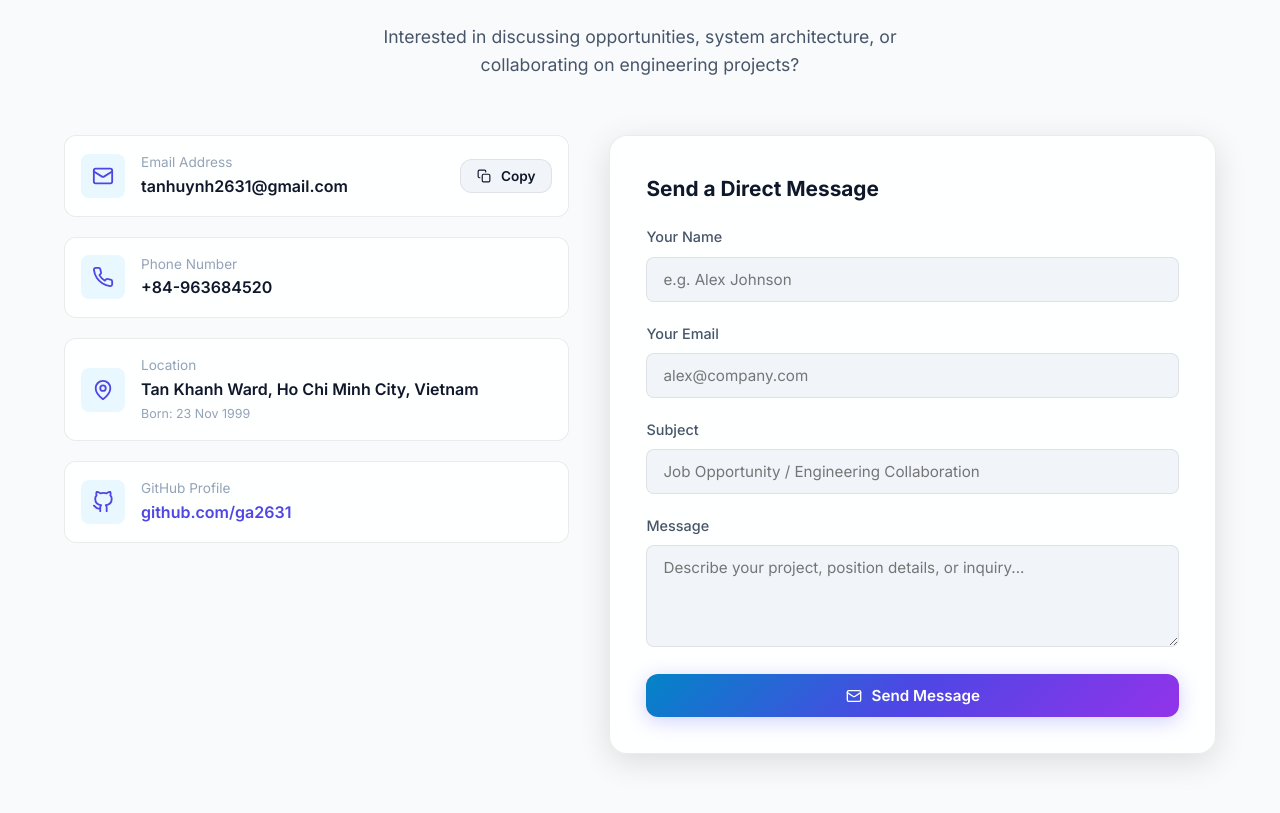
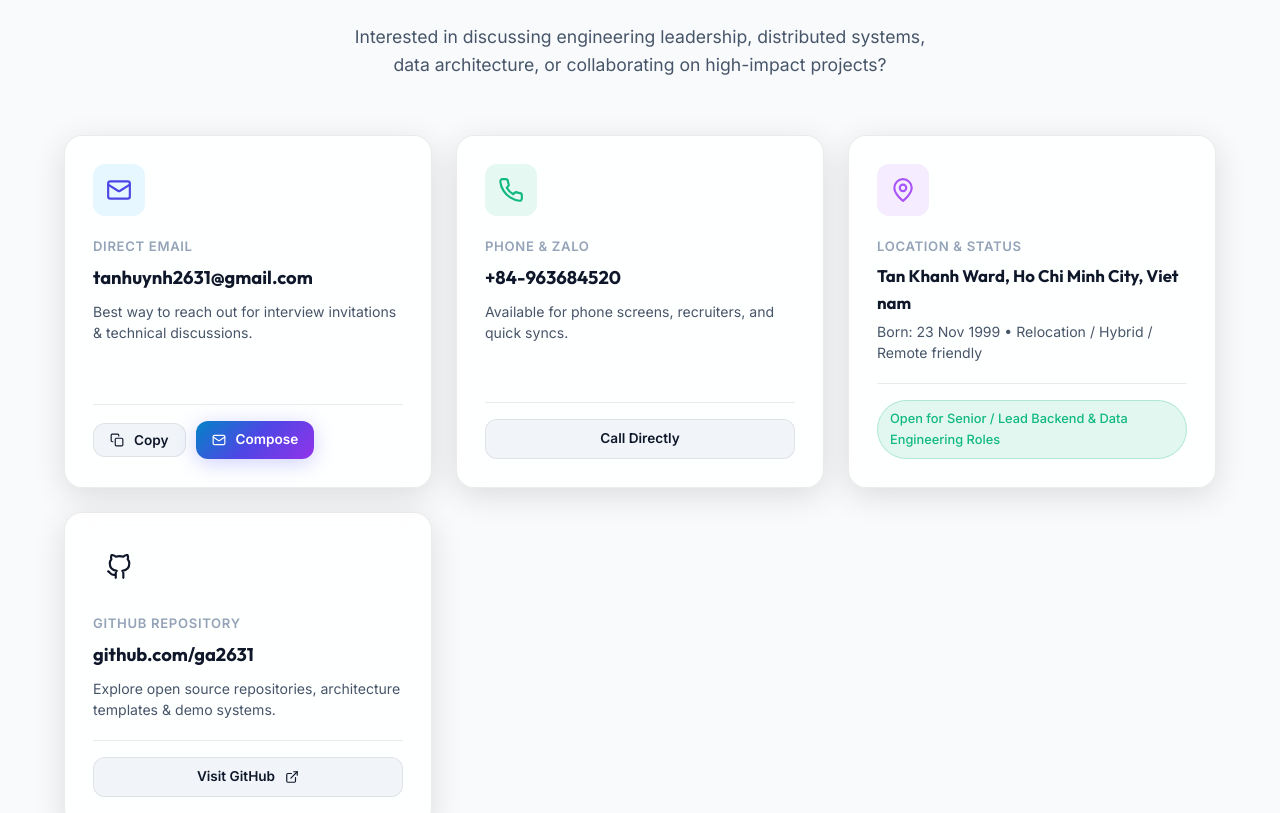
Before and after one commit to ga2631/ga2631.github.io, a React (Vite) app: page / in a window 1280 px wide. Shown: the part 10580-11393 px from the top of the page. Built offline with nearby package versions, Linux system fonts and the light colour scheme.

Commit message:
refactor: replace contact form with card-based layout in Contact component

```diff
--- a/src/components/Contact.tsx
+++ b/src/components/Contact.tsx
@@ -1,6 +1,6 @@
 import React, { useState } from 'react';
 import { PersonalInfo } from '../types/index.ts';
-import { MailIcon, MapPinIcon, CopyIcon, CheckIcon, GithubIcon, LinkedinIcon } from './Icons.tsx';
+import { MailIcon, MapPinIcon, CopyIcon, CheckIcon, GithubIcon, LinkedinIcon, ExternalLinkIcon } from './Icons.tsx';
 
 interface ContactProps {
   data: PersonalInfo;
@@ -8,8 +8,6 @@ interface ContactProps {
 
 export const Contact: React.FC<ContactProps> = ({ data }) => {
   const [copied, setCopied] = useState(false);
-  const [formData, setFormData] = useState({ name: '', email: '', subject: '', message: '' });
-  const [submitted, setSubmitted] = useState(false);
 
   const copyEmailToClipboard = async () => {
     try {
@@ -17,19 +15,9 @@ export const Contact: React.FC<ContactProps> = ({ data }) => {
       setCopied(true);
       setTimeout(() => setCopied(false), 2500);
     } catch {
-      // Fallback
       setCopied(true);
       setTimeout(() => setCopied(false), 2500);
     }
-  };
-
-  const handleSubmit = (e: React.FormEvent) => {
-    e.preventDefault();
-    setSubmitted(true);
-    setTimeout(() => {
-      setSubmitted(false);
-      setFormData({ name: '', email: '', subject: '', message: '' });
-    }, 4000);
   };
 
   return (
@@ -41,28 +29,30 @@ export const Contact: React.FC<ContactProps> = ({ data }) => {
           </span>
           <h2 className="section-title">Get In Touch</h2>
           <p className="section-subtitle">
-            Interested in discussing opportunities, system architecture, or collaborating on engineering projects?
+            Interested in discussing engineering leadership, distributed systems, data architecture, or collaborating on high-impact projects?
           </p>
         </div>
 
-        <div className="contact-grid">
-          {/* Left Column: Direct Info & Quick Copy */}
-          <div className="contact-info-list">
-            <div className="contact-info-item">
-              <div className="contact-icon-box">
-                <MailIcon size={22} />
+        <div className="contact-cards-grid">
+          {/* Email Card */}
+          <div className="glass-panel contact-card">
+            <div className="contact-card-icon">
+              <MailIcon size={26} />
             </div>
-              <div style={{ flex: 1 }}>
-                <div style={{ fontSize: '0.85rem', color: 'var(--text-muted)' }}>Email Address</div>
-                <div style={{ fontWeight: 600, color: 'var(--text-primary)', wordBreak: 'break-all' }}>
+            <div className="contact-card-body">
+              <div className="contact-card-label">Direct Email</div>
+              <a href={`mailto:${data.email}`} className="contact-card-value">
                 {data.email}
+              </a>
+              <p className="contact-card-hint">
+                Best way to reach out for interview invitations & technical discussions.
+              </p>
             </div>
-              </div>
+            <div className="contact-card-actions">
               <button
                 className="btn btn-secondary btn-sm"
                 onClick={copyEmailToClipboard}
                 title="Copy Email to Clipboard"
-                style={{ minWidth: '85px' }}
               >
                 {copied ? (
                   <>
@@ -76,159 +66,132 @@ export const Contact: React.FC<ContactProps> = ({ data }) => {
                   </>
                 )}
               </button>
+              <a
+                href={`mailto:${data.email}?subject=Job%20Opportunity%20-%20Tan%20Huynh%20Nhat`}
+                className="btn btn-primary btn-sm"
+              >
+                <MailIcon size={14} />
+                <span>Compose</span>
+              </a>
+            </div>
           </div>
 
+          {/* Phone Card */}
           {data.phone && (
-              <div className="contact-info-item">
-                <div className="contact-icon-box">
-                  <svg width="22" height="22" viewBox="0 0 24 24" fill="none" stroke="currentColor" strokeWidth="2" strokeLinecap="round" strokeLinejoin="round">
+            <div className="glass-panel contact-card">
+              <div className="contact-card-icon" style={{ background: 'rgba(16, 185, 129, 0.1)', color: '#10b981' }}>
+                <svg width="26" height="26" viewBox="0 0 24 24" fill="none" stroke="currentColor" strokeWidth="2" strokeLinecap="round" strokeLinejoin="round">
                   <path d="M22 16.92v3a2 2 0 0 1-2.18 2 19.79 19.79 0 0 1-8.63-3.07 19.5 19.5 0 0 1-6-6 19.79 19.79 0 0 1-3.07-8.67A2 2 0 0 1 4.11 2h3a2 2 0 0 1 2 1.72 12.84 12.84 0 0 0 .7 2.81 2 2 0 0 1-.45 2.11L8.09 9.91a16 16 0 0 0 6 6l1.27-1.27a2 2 0 0 1 2.11-.45 12.84 12.84 0 0 0 2.81.7A2 2 0 0 1 22 16.92z" />
                 </svg>
               </div>
-                <div>
-                  <div style={{ fontSize: '0.85rem', color: 'var(--text-muted)' }}>Phone Number</div>
-                  <a href={`tel:${data.phone}`} style={{ fontWeight: 600, color: 'var(--text-primary)' }}>
+              <div className="contact-card-body">
+                <div className="contact-card-label">Phone & Zalo</div>
+                <a href={`tel:${data.phone}`} className="contact-card-value">
                   {data.phone}
+                </a>
+                <p className="contact-card-hint">
+                  Available for phone screens, recruiters, and quick syncs.
+                </p>
+              </div>
+              <div className="contact-card-actions">
+                <a href={`tel:${data.phone}`} className="btn btn-secondary btn-sm" style={{ width: '100%' }}>
+                  <span>Call Directly</span>
                 </a>
               </div>
             </div>
           )}
 
-            <div className="contact-info-item">
-              <div className="contact-icon-box">
-                <MapPinIcon size={22} />
+          {/* Location & Personal Card */}
+          <div className="glass-panel contact-card">
+            <div className="contact-card-icon" style={{ background: 'rgba(168, 85, 247, 0.1)', color: '#a855f7' }}>
+              <MapPinIcon size={26} />
             </div>
-              <div>
-                <div style={{ fontSize: '0.85rem', color: 'var(--text-muted)' }}>Location</div>
-                <div style={{ fontWeight: 600, color: 'var(--text-primary)' }}>{data.location}</div>
+            <div className="contact-card-body">
+              <div className="contact-card-label">Location & Status</div>
+              <div className="contact-card-value" style={{ fontSize: '1.05rem' }}>
+                {data.location}
+              </div>
               {data.birthday && (
-                  <div style={{ fontSize: '0.78rem', color: 'var(--text-muted)', marginTop: '2px' }}>
-                    Born: {data.birthday}
+                <p className="contact-card-hint" style={{ marginTop: '4px' }}>
+                  Born: {data.birthday} • Relocation / Hybrid / Remote friendly
+                </p>
+              )}
             </div>
-                )}
+            <div className="contact-card-actions">
+              <span className="badge badge-emerald" style={{ width: '100%', justifyContent: 'center', padding: '8px 12px' }}>
+                {data.availability}
+              </span>
             </div>
           </div>
 
-            <div className="contact-info-item">
-              <div className="contact-icon-box">
-                <GithubIcon size={22} />
+          {/* GitHub Profile Card */}
+          <div className="glass-panel contact-card">
+            <div className="contact-card-icon" style={{ background: 'rgba(255, 255, 255, 0.08)', color: 'var(--text-primary)' }}>
+              <GithubIcon size={26} />
             </div>
-              <div>
-                <div style={{ fontSize: '0.85rem', color: 'var(--text-muted)' }}>GitHub Profile</div>
+            <div className="contact-card-body">
+              <div className="contact-card-label">GitHub Repository</div>
               <a
                 href={data.githubUrl}
                 target="_blank"
                 rel="noopener noreferrer"
-                  style={{ fontWeight: 600, color: 'var(--text-accent)' }}
+                className="contact-card-value"
               >
                 github.com/ga2631
+              </a>
+              <p className="contact-card-hint">
+                Explore open source repositories, architecture templates & demo systems.
+              </p>
+            </div>
+            <div className="contact-card-actions">
+              <a
+                href={data.githubUrl}
+                target="_blank"
+                rel="noopener noreferrer"
+                className="btn btn-secondary btn-sm"
+                style={{ width: '100%' }}
+              >
+                <span>Visit GitHub</span>
+                <ExternalLinkIcon size={14} />
               </a>
             </div>
           </div>
 
+          {/* LinkedIn Profile Card (if available) */}
           {data.linkedinUrl && (
-              <div className="contact-info-item">
-                <div className="contact-icon-box">
-                  <LinkedinIcon size={22} />
+            <div className="glass-panel contact-card">
+              <div className="contact-card-icon" style={{ background: 'rgba(14, 118, 168, 0.15)', color: '#0ea5e9' }}>
+                <LinkedinIcon size={26} />
               </div>
-                <div>
-                  <div style={{ fontSize: '0.85rem', color: 'var(--text-muted)' }}>LinkedIn Network</div>
+              <div className="contact-card-body">
+                <div className="contact-card-label">Professional Network</div>
                 <a
                   href={data.linkedinUrl}
                   target="_blank"
                   rel="noopener noreferrer"
-                    style={{ fontWeight: 600, color: 'var(--text-accent)' }}
+                  className="contact-card-value"
                 >
                   linkedin.com/in/tanhn
+                </a>
+                <p className="contact-card-hint">
+                  Connect on LinkedIn for professional references and endorsements.
+                </p>
+              </div>
+              <div className="contact-card-actions">
+                <a
+                  href={data.linkedinUrl}
+                  target="_blank"
+                  rel="noopener noreferrer"
+                  className="btn btn-secondary btn-sm"
+                  style={{ width: '100%' }}
+                >
+                  <span>Connect on LinkedIn</span>
+                  <ExternalLinkIcon size={14} />
                 </a>
               </div>
             </div>
           )}
         </div>
-
-          {/* Right Column: Quick Contact Form */}
-          <div className="glass-panel contact-form">
-            <h3 style={{ fontSize: '1.3rem', fontWeight: 700, marginBottom: '20px' }}>
-              Send a Direct Message
-            </h3>
-
-            {submitted ? (
-              <div style={{
-                padding: '24px',
-                background: 'rgba(16, 185, 129, 0.1)',
-                border: '1px solid rgba(16, 185, 129, 0.3)',
-                borderRadius: '8px',
-                textAlign: 'center',
-                color: '#10b981',
-              }}>
-                <CheckIcon size={32} style={{ margin: '0 auto 12px' }} />
-                <h4 style={{ fontWeight: 700, marginBottom: '6px' }}>Message Prepared!</h4>
-                <p style={{ fontSize: '0.9rem' }}>
-                  Thank you! You can also directly reach out at <strong>{data.email}</strong>.
-                </p>
-              </div>
-            ) : (
-              <form onSubmit={handleSubmit}>
-                <div className="form-group">
-                  <label className="form-label" htmlFor="contact-name">Your Name</label>
-                  <input
-                    id="contact-name"
-                    type="text"
-                    required
-                    className="form-control"
-                    placeholder="e.g. Alex Johnson"
-                    value={formData.name}
-                    onChange={(e) => setFormData({ ...formData, name: e.target.value })}
-                  />
-                </div>
-
-                <div className="form-group">
-                  <label className="form-label" htmlFor="contact-email">Your Email</label>
-                  <input
-                    id="contact-email"
-                    type="email"
-                    required
-                    className="form-control"
-                    placeholder="alex@company.com"
-                    value={formData.email}
-                    onChange={(e) => setFormData({ ...formData, email: e.target.value })}
-                  />
-                </div>
-
-                <div className="form-group">
-                  <label className="form-label" htmlFor="contact-subject">Subject</label>
-                  <input
-                    id="contact-subject"
-                    type="text"
-                    required
-                    className="form-control"
-                    placeholder="Job Opportunity / Engineering Collaboration"
-                    value={formData.subject}
-                    onChange={(e) => setFormData({ ...formData, subject: e.target.value })}
-                  />
-                </div>
-
-                <div className="form-group">
-                  <label className="form-label" htmlFor="contact-message">Message</label>
-                  <textarea
-                    id="contact-message"
-                    required
-                    rows={4}
-                    className="form-control"
-                    placeholder="Describe your project, position details, or inquiry..."
-                    value={formData.message}
-                    onChange={(e) => setFormData({ ...formData, message: e.target.value })}
-                  />
-                </div>
-
-                <button type="submit" className="btn btn-primary" style={{ width: '100%' }}>
-                  <MailIcon size={16} />
-                  <span>Send Message</span>
-                </button>
-              </form>
-            )}
-          </div>
-        </div>
       </div>
     </section>
   );
--- a/src/styles/index.css
+++ b/src/styles/index.css
@@ -1008,69 +1008,81 @@ img, svg {
    Contact Section
    ========================================================================== */
 
-.contact-grid {
+.contact-cards-grid {
   display: grid;
-  grid-template-columns: 1fr 1.2fr;
-  gap: 40px;
+  grid-template-columns: repeat(auto-fit, minmax(280px, 1fr));
+  gap: 24px;
 }
 
-.contact-info-list {
+.contact-card {
+  padding: 28px;
   display: flex;
   flex-direction: column;
-  gap: 20px;
+  justify-content: space-between;
+  border-radius: var(--radius-lg);
+  position: relative;
+  transition: all var(--transition-smooth);
 }
 
-.contact-info-item {
-  display: flex;
-  align-items: center;
-  gap: 16px;
-  padding: 16px;
-  background: var(--bg-card);
-  border: 1px solid var(--border-color);
-  border-radius: var(--radius-md);
+.contact-card:hover {
+  transform: translateY(-4px);
+  border-color: var(--border-color-hover);
+  box-shadow: var(--border-glow);
 }
 
-.contact-icon-box {
-  width: 44px;
-  height: 44px;
-  border-radius: var(--radius-sm);
-  background: rgba(56, 189, 248, 0.1);
+.contact-card-icon {
+  width: 52px;
+  height: 52px;
+  border-radius: var(--radius-md);
+  background: rgba(56, 189, 248, 0.12);
   color: var(--text-accent);
   display: flex;
   align-items: center;
   justify-content: center;
-}
-
-.contact-form {
-  padding: 36px;
-}
-
-.form-group {
   margin-bottom: 20px;
 }
 
-.form-label {
-  display: block;
-  font-size: 0.9rem;
-  font-weight: 500;
-  margin-bottom: 8px;
-  color: var(--text-secondary);
+.contact-card-body {
+  flex: 1;
+  margin-bottom: 20px;
 }
 
-.form-control {
-  width: 100%;
-  padding: 12px 16px;
-  background: var(--bg-tertiary);
-  border: 1px solid var(--border-color);
-  border-radius: var(--radius-sm);
-  color: var(--text-primary);
-  font-size: 0.95rem;
-  transition: border-color var(--transition-fast);
+.contact-card-label {
+  font-size: 0.82rem;
+  font-weight: 600;
+  color: var(--text-muted);
+  text-transform: uppercase;
+  letter-spacing: 0.05em;
+  margin-bottom: 6px;
 }
 
-.form-control:focus {
-  border-color: var(--text-accent);
-  box-shadow: 0 0 0 3px rgba(56, 189, 248, 0.15);
+.contact-card-value {
+  font-family: var(--font-heading);
+  font-size: 1.15rem;
+  font-weight: 700;
+  color: var(--text-primary);
+  display: block;
+  word-break: break-all;
+  transition: color var(--transition-fast);
+}
+
+.contact-card-value:hover {
+  color: var(--text-accent);
+}
+
+.contact-card-hint {
+  font-size: 0.88rem;
+  color: var(--text-secondary);
+  margin-top: 8px;
+  line-height: 1.5;
+}
+
+.contact-card-actions {
+  display: flex;
+  align-items: center;
+  gap: 10px;
+  padding-top: 16px;
+  border-top: 1px solid var(--border-color);
 }
 
 /* ==========================================================================
```
Also changed, not shown: 1 other file (tests, documents, lock files or other folders). Lines whose indentation alone changed are shown as unchanged.
